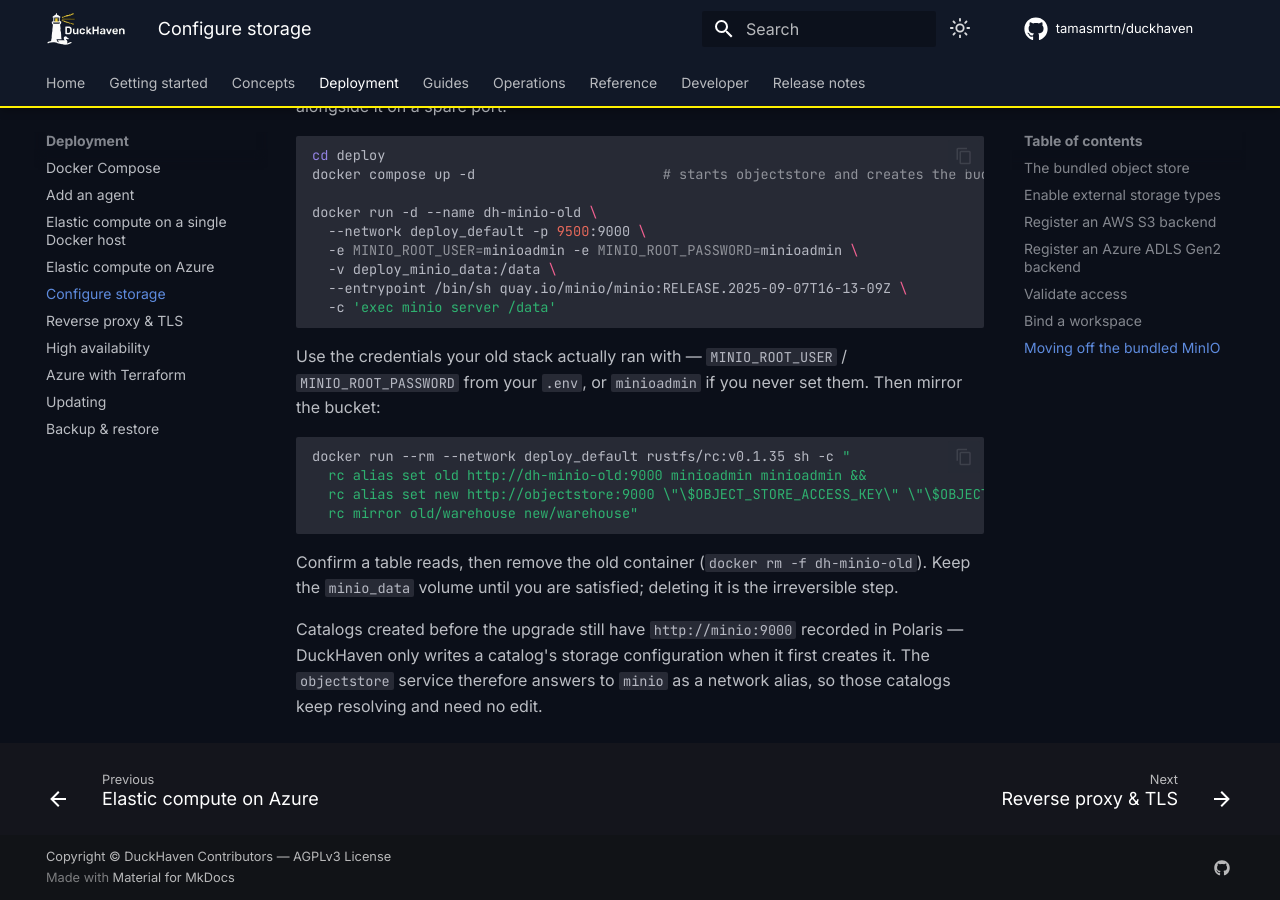
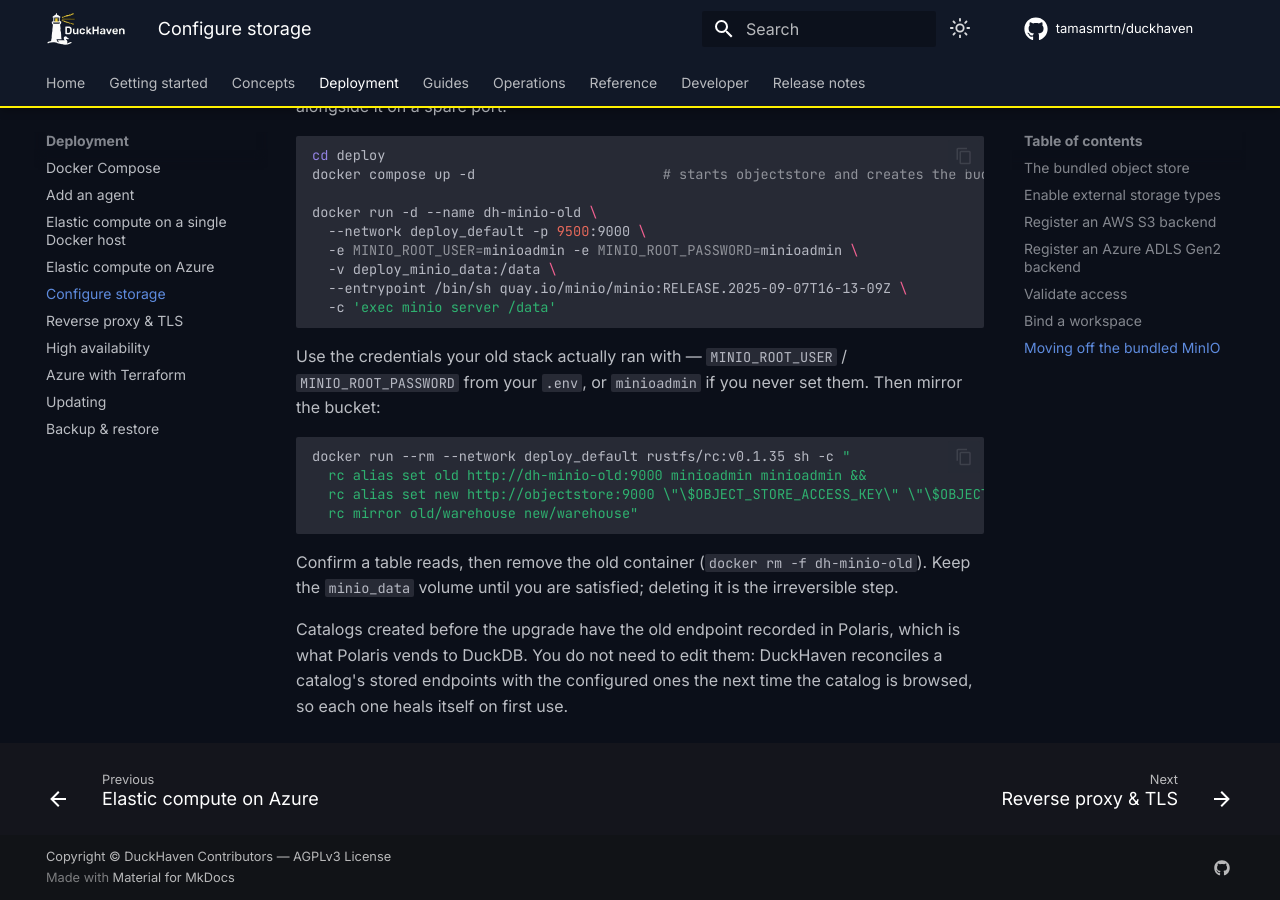
Before and after one commit to tamasmrtn/duckhaven, an MkDocs documentation site: the page built from docs/deployment/storage.md, in a window 1280 px wide and 900 px high, scrolled down 2957 px. Built offline with MkDocs 1.6.1 and Material for MkDocs 9.7.7, drawn with Linux system fonts in a browser that asks for light colours; comment, search, counter and statistics services are not loaded.

Commit message:
Drop the legacy minio network alias and the last vendor mentions
The alias existed only because a catalog's stored endpoint was
unreachable after the rename. Endpoint reconciliation removes that need,
so the service is now on both networks under its own name alone, and no
part of the codebase refers to the old vendor.

Verified on a live stack: with the alias gone and `minio` no longer
resolving, a catalog created before the swap still writes and reads once
reconciliation has healed its endpoint.

The compose deploy test drops its alias assertion for one that covers
what protects those catalogs now — the store being on the agent's
isolated network as well as the default one.

```diff
--- a/docs/deployment/storage.md
+++ b/docs/deployment/storage.md
@@ -124,6 +124,6 @@
 Confirm a table reads, then remove the old container (`docker rm -f dh-minio-old`). Keep the `minio_data` volume until
 you are satisfied; deleting it is the irreversible step.
 
-Catalogs created before the upgrade still have `http://minio:9000` recorded in Polaris — DuckHaven only writes a
-catalog's storage configuration when it first creates it. The `objectstore` service therefore answers to `minio` as a
-network alias, so those catalogs keep resolving and need no edit.
+Catalogs created before the upgrade have the old endpoint recorded in Polaris, which is what Polaris vends to DuckDB.
+You do not need to edit them: DuckHaven reconciles a catalog's stored endpoints with the configured ones the next time
+the catalog is browsed, so each one heals itself on first use.
```
Also changed, not shown: 6 other files.
